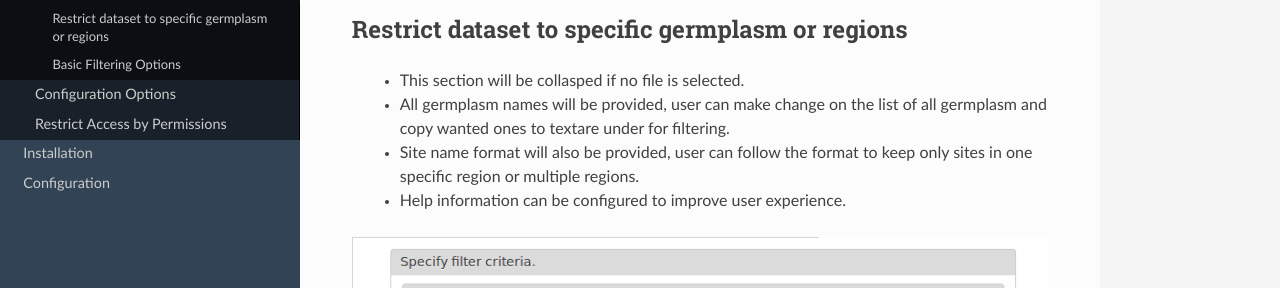
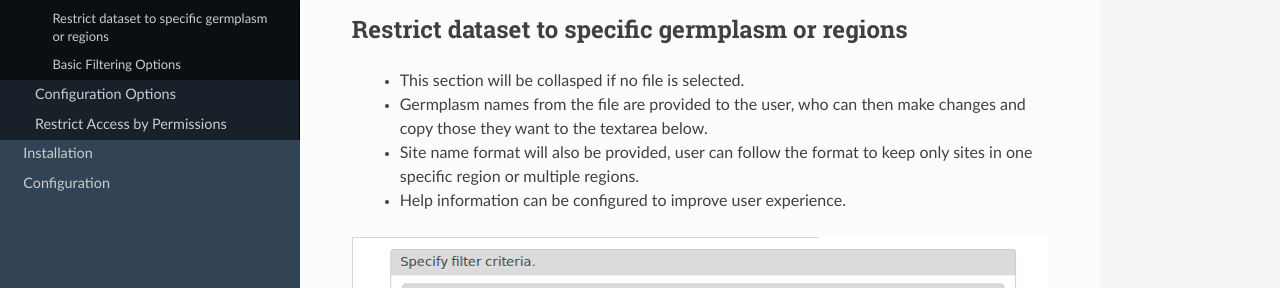
Before and after one commit to UofS-Pulse-Binfo/vcf_filter, a Sphinx documentation site: the page built from docs/features/filter_options.rst, in a window 1280 px wide and 900 px high. Shown: the part 229-517 px from the top of the window. Built offline with Sphinx 7.4.7 and the Read the Docs theme 2.0.0, drawn with Linux system fonts in a browser that asks for light colours.

Commit message:
Update docs/features/filter_options.rst
Co-Authored-By: Jiu9Shen <yis412@mail.usask.ca>

```diff
--- a/docs/features/filter_options.rst
+++ b/docs/features/filter_options.rst
@@ -7,7 +7,7 @@ Many filter options are available in this module. Each filter option is well doc
 Restrict dataset to specific germplasm or regions
 -------------------------------------------------
   - This section will be collasped if no file is selected.
-  - All germplasm names will be provided, user can make change on the list of all germplasm and copy wanted ones to textare under for filtering.
+  - Germplasm names from the file are provided to the user, who can then make changes and copy those they want to the textarea below.
   - Site name format will also be provided, user can follow the format to keep only sites in one specific region or multiple regions.
   - Help information can be configured to improve user experience.
 
```
